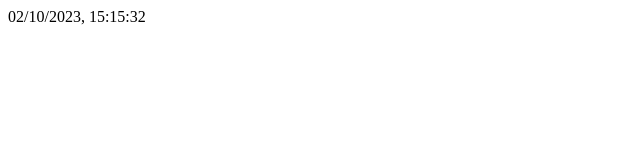
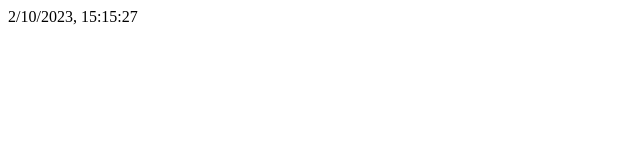
Before and after one commit to acciojob/js-timer-moeenpatel, a website: page main.html in a window 1280 px wide. Shown: the full height of the page, 0-640 px from the left. Drawn offline with Linux system fonts and the light colour scheme.

Commit message:
created a submission

```diff
--- a/script.js
+++ b/script.js
@@ -1,24 +1,24 @@
-function updateTimer() {
-    const timerElement = document.getElementById('timer');
+function clock(){
 
-    // Get the current date and time
-    const now = new Date();
+	let today = new Date();
+	let month = today.getMonth()+1;
+	let day = today.getDate();
+	let year = today.getFullYear();
+	let hours = today.getHours();
 
-    // Extract date and time components
-    const day = String(now.getDate()).padStart(2, '0');
-    const month = String(now.getMonth() + 1).padStart(2, '0'); // Month is zero-based
-    const year = now.getFullYear();
-    const hours = String(now.getHours()).padStart(2, '0');
-    const minutes = String(now.getMinutes()).padStart(2, '0');
-    const seconds = String(now.getSeconds()).padStart(2, '0');
+	let minutes = today.getMinutes();
+	if(minutes<10)
+	{
+		minutes = "0"+minutes;
+	}
 
-    // Display the timer in the specified format
-    const timerString = `${day}/${month}/${year}, ${hours}:${minutes}:${seconds}`;
-    timerElement.textContent = timerString;
+	let seconds = today.getSeconds();
+	if(seconds<10){
+		seconds = "0"+seconds;
+	}
+
+	let time = document.getElementById("timer");
+	time.innerHTML = day+"/"+ month+"/"+ year +"," + " " + hours
+		+":"+ minutes + ":" + seconds;
+
 }
-
-// Update the timer every second
-setInterval(updateTimer, 1000);
-
-// Call the updateTimer function initially to avoid a delay in displaying the timer
-updateTimer();
```
Also changed, not shown: main.html (+1 -1 lines).
